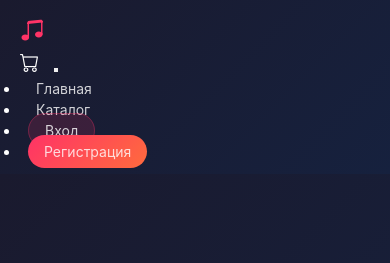
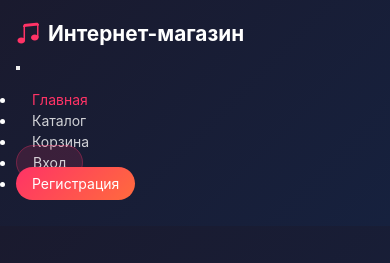
Before and after one commit to NIIIIIIIIIIIk/mysicant, a Vue app: page / in a window 390 px wide. Shown: the top 263 px of the page. Built offline with nearby package versions, Linux system fonts and the light colour scheme; some icons are missing.

Commit message:
Update Navbar.vue

```diff
--- a/src/components/Navbar.vue
+++ b/src/components/Navbar.vue
@@ -1,52 +1,53 @@
 <template>
-  <nav class="navbar navbar-expand-lg navbar-dark sticky-top">
-    <div class="container-fluid px-3 px-md-5">
-      <!-- Логотип - без Music Store -->
+  <nav class="navbar navbar-expand-lg navbar-dark">
+    <div class="container-fluid">
+      <!-- Логотип -->
       <router-link to="/" class="navbar-brand">
         <i class="bi bi-music-note-beamed"></i>
-        <span class="brand-text">Интернет-магазин</span>
+        <span>Интернет-магазин</span>
       </router-link>
 
-      <!-- Мобильная корзина -->
-      <router-link to="/cart" class="mobile-cart d-lg-none">
-        <i class="bi bi-cart"></i>
-        <span v-if="cartCount" class="cart-badge-mobile">{{ cartCount }}</span>
-      </router-link>
-
-      <!-- Кнопка бургер-меню -->
+      <!-- Кнопка бургер-меню для мобильных -->
       <button class="navbar-toggler" type="button" data-bs-toggle="collapse" data-bs-target="#navbarNav">
         <span class="navbar-toggler-icon"></span>
       </button>
 
       <!-- Основное меню -->
       <div class="collapse navbar-collapse" id="navbarNav">
-        <ul class="navbar-nav ms-auto align-items-center">
+        <ul class="navbar-nav ms-auto">
           <li class="nav-item">
             <router-link to="/" class="nav-link">Главная</router-link>
           </li>
           <li class="nav-item">
             <router-link to="/catalog" class="nav-link">Каталог</router-link>
           </li>
-          <li class="nav-item d-none d-md-block">
+          <li class="nav-item">
             <router-link to="/cart" class="nav-link position-relative">
               Корзина
               <span v-if="cartCount" class="cart-badge">{{ cartCount }}</span>
             </router-link>
           </li>
 
+          <!-- Не авторизован -->
           <template v-if="!authStore.isAuthenticated">
-            <li class="nav-item"><router-link to="/login" class="nav-link btn-login">Вход</router-link></li>
-            <li class="nav-item"><router-link to="/register" class="nav-link btn-register">Регистрация</router-link></li>
+            <li class="nav-item">
+              <router-link to="/login" class="nav-link btn-login">Вход</router-link>
+            </li>
+            <li class="nav-item">
+              <router-link to="/register" class="nav-link btn-register">Регистрация</router-link>
+            </li>
           </template>
 
+          <!-- Авторизован -->
           <template v-else>
             <li class="nav-item dropdown">
-              <a class="nav-link dropdown-toggle user-dropdown" href="#" role="button" data-bs-toggle="dropdown">
-                <i class="bi bi-person-circle"></i>
-                <span class="user-name">{{ authStore.userName }}</span>
+              <a class="nav-link dropdown-toggle" href="#" role="button" data-bs-toggle="dropdown">
+                <i class="bi bi-person-circle"></i> {{ authStore.userName }}
               </a>
               <ul class="dropdown-menu dropdown-menu-end">
-                <li v-if="authStore.isAdmin"><router-link to="/admin" class="dropdown-item">Админ-панель</router-link></li>
+                <li v-if="authStore.isAdmin">
+                  <router-link to="/admin" class="dropdown-item">Админ-панель</router-link>
+                </li>
                 <li><router-link to="/profile" class="dropdown-item">Профиль</router-link></li>
                 <li><hr class="dropdown-divider"></li>
                 <li><a class="dropdown-item text-danger" href="#" @click.prevent="logout">Выйти</a></li>
@@ -56,30 +57,11 @@
         </ul>
       </div>
     </div>
-
-    <!-- Мобильное меню -->
-    <div class="mobile-menu" :class="{ open: mobileMenuOpen }">
-      <div class="mobile-menu-content">
-        <router-link to="/" class="mobile-nav-link">Главная</router-link>
-        <router-link to="/catalog" class="mobile-nav-link">Каталог</router-link>
-        <router-link to="/cart" class="mobile-nav-link">Корзина</router-link>
-        <div class="mobile-divider"></div>
-        <template v-if="!authStore.isAuthenticated">
-          <router-link to="/login" class="mobile-nav-link">Вход</router-link>
-          <router-link to="/register" class="mobile-nav-link">Регистрация</router-link>
-        </template>
-        <template v-else>
-          <router-link to="/profile" class="mobile-nav-link">Профиль</router-link>
-          <div v-if="authStore.isAdmin"><router-link to="/admin" class="mobile-nav-link">Админ-панель</router-link></div>
-          <a href="#" class="mobile-nav-link text-danger" @click.prevent="logout">Выйти</a>
-        </template>
-      </div>
-    </div>
   </nav>
 </template>
 
 <script setup>
-import { ref, computed, onMounted, onUnmounted } from 'vue'
+import { computed } from 'vue'
 import { useRouter } from 'vue-router'
 import { useCartStore } from '../stores/cart'
 import { useAuthStore } from '../stores/auth'
@@ -89,48 +71,24 @@ const cartStore = useCartStore()
 const authStore = useAuthStore()
 
 const cartCount = computed(() => cartStore.totalCount)
-const mobileMenuOpen = ref(false)
-
-const closeMenu = () => {
-  mobileMenuOpen.value = false
-  const navbarCollapse = document.getElementById('navbarNav')
-  if (navbarCollapse && navbarCollapse.classList.contains('show')) {
-    const bsCollapse = bootstrap.Collapse.getInstance(navbarCollapse)
-    if (bsCollapse) bsCollapse.hide()
-  }
-}
 
 const logout = async () => {
   await authStore.logout()
-  closeMenu()
   router.push('/')
 }
-
-const handleClickOutside = (event) => {
-  const mobileMenu = document.querySelector('.mobile-menu')
-  const menuBtn = document.querySelector('.navbar-toggler')
-  if (mobileMenu && mobileMenu.classList.contains('open') &&
-      !mobileMenu.contains(event.target) &&
-      !menuBtn?.contains(event.target)) {
-    mobileMenuOpen.value = false
-  }
-}
-
-onMounted(() => {
-  document.addEventListener('click', handleClickOutside)
-  cartStore.loadFromLocalStorage()
-})
-
-onUnmounted(() => {
-  document.removeEventListener('click', handleClickOutside)
-})
 </script>
 
 <style scoped>
 .navbar {
   background: linear-gradient(135deg, #1a1a2e 0%, #16213e 100%);
   box-shadow: 0 4px 20px rgba(0, 0, 0, 0.3);
-  padding: 0.8rem 0;
+  padding: 1rem 0;
+}
+
+.container-fluid {
+  max-width: 1400px;
+  margin: 0 auto;
+  padding: 0 24px;
 }
 
 .navbar-brand {
@@ -139,15 +97,12 @@ onUnmounted(() => {
   display: flex;
   align-items: center;
   gap: 8px;
+  color: white !important;
 }
 
 .navbar-brand i {
   font-size: 1.5rem;
   color: #ff3366;
-}
-
-.brand-text {
-  color: white;
 }
 
 .nav-link {
@@ -160,24 +115,40 @@ onUnmounted(() => {
   color: #ff3366 !important;
 }
 
-.btn-login, .btn-register {
+.nav-link.router-link-active {
+  color: #ff3366 !important;
+}
+
+/* Кнопки входа и регистрации */
+.btn-login {
+  background: rgba(255, 51, 102, 0.15);
   border-radius: 30px !important;
   margin-left: 8px;
+  border: 1px solid rgba(255, 51, 102, 0.3);
 }
 
-.btn-login {
-  background: rgba(255, 51, 102, 0.15);
-  border: 1px solid rgba(255, 51, 102, 0.3);
+.btn-login:hover {
+  background: #ff3366 !important;
+  color: white !important;
 }
 
 .btn-register {
   background: linear-gradient(135deg, #ff3366, #ff6b3d);
+  border-radius: 30px !important;
+  margin-left: 8px;
+  color: white !important;
 }
 
+.btn-register:hover {
+  transform: translateY(-2px);
+  box-shadow: 0 4px 12px rgba(255, 51, 102, 0.4);
+}
+
+/* Бейдж корзины */
 .cart-badge {
   position: absolute;
-  top: -5px;
-  right: -5px;
+  top: -8px;
+  right: -8px;
   background: #ff3366;
   color: white;
   border-radius: 50%;
@@ -189,88 +160,17 @@ onUnmounted(() => {
   justify-content: center;
 }
 
-.mobile-cart {
-  position: relative;
-  color: white;
-  font-size: 1.2rem;
-  margin-left: auto;
-  margin-right: 15px;
-  text-decoration: none;
-}
-
-.cart-badge-mobile {
-  position: absolute;
-  top: -8px;
-  right: -12px;
-  background: #ff3366;
-  color: white;
-  border-radius: 50%;
-  width: 16px;
-  height: 16px;
-  font-size: 9px;
-  display: flex;
-  align-items: center;
-  justify-content: center;
-}
-
-.mobile-menu {
-  position: fixed;
-  top: 0;
-  right: -100%;
-  width: 80%;
-  max-width: 320px;
-  height: 100vh;
-  background: #1a1a2e;
-  transition: right 0.3s ease;
-  z-index: 1000;
-  padding-top: 80px;
-}
-
-.mobile-menu.open {
-  right: 0;
-}
-
-.mobile-menu-content {
-  display: flex;
-  flex-direction: column;
-  padding: 0 20px;
-}
-
-.mobile-nav-link {
-  display: flex;
-  align-items: center;
-  gap: 12px;
-  padding: 14px 16px;
-  color: rgba(255, 255, 255, 0.8);
-  text-decoration: none;
-  border-radius: 12px;
-}
-
-.mobile-nav-link:hover {
-  background: rgba(255, 51, 102, 0.15);
-  color: #ff3366;
-}
-
-.mobile-divider {
-  height: 1px;
-  background: rgba(255, 255, 255, 0.1);
-  margin: 12px 0;
-}
-
-.user-name {
-  max-width: 120px;
-  overflow: hidden;
-  text-overflow: ellipsis;
-  white-space: nowrap;
-}
-
+/* Выпадающее меню */
 .dropdown-menu {
   background: #1a1a2e;
   border: 1px solid rgba(255, 255, 255, 0.1);
+  border-radius: 12px;
+  margin-top: 8px;
 }
 
 .dropdown-item {
   color: rgba(255, 255, 255, 0.8);
+  padding: 8px 20px;
   transition: all 0.3s;
 }
 
@@ -279,13 +179,23 @@ onUnmounted(() => {
   color: #ff3366;
 }
 
-@media (max-width: 768px) {
-  .brand-text {
-    display: none;
+.dropdown-divider {
+  background: rgba(255, 255, 255, 0.1);
+}
+
+/* Адаптация для мобильных */
+@media (max-width: 992px) {
+  .navbar-nav {
+    padding: 1rem 0;
   }
 
-  .user-name {
-    display: none;
+  .btn-login, .btn-register {
+    margin: 4px 0;
+    text-align: center;
+  }
+
+  .container-fluid {
+    padding: 0 16px;
   }
 }
 </style>
```
